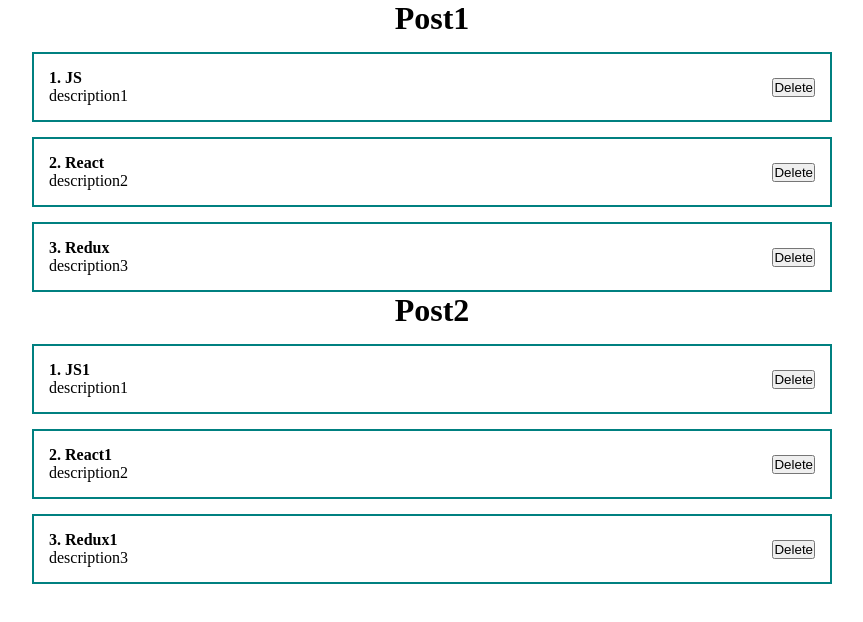
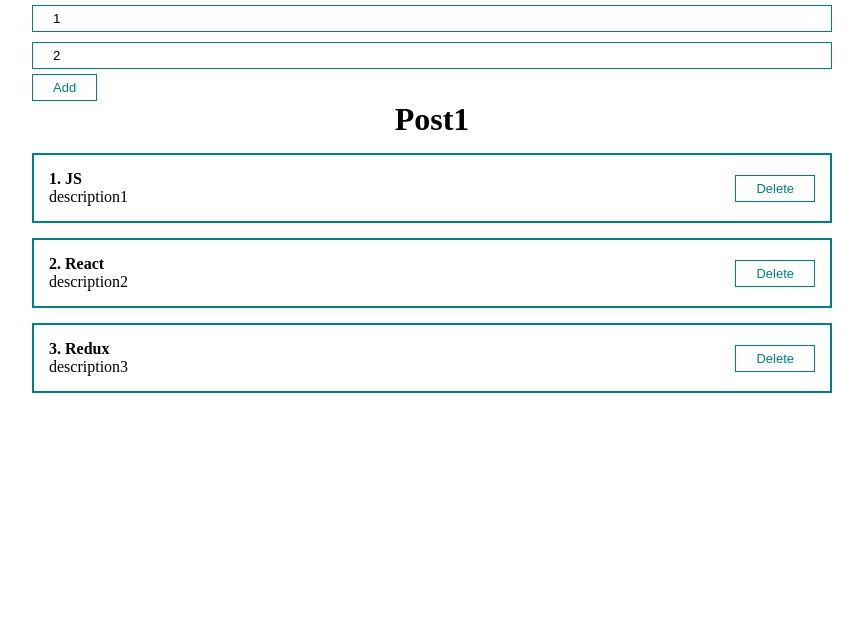
Before and after one commit to 7710407/react-sourcecode, a React (Create React App) app in the folder react-lessons/: page / in a window 1280 px wide. Shown: the top 622 px of the page, without its empty margins (208-1071 px from the left). Built offline with nearby package versions, Linux system fonts and the light colour scheme.

Commit message:
Added posts adding functionallity

```diff
--- a/react-lessons/src/App.js
+++ b/react-lessons/src/App.js
@@ -1,24 +1,47 @@
-import './styles/App.css';
-import { useState } from 'react';
-import PostList from './components/PostList';
+import "./styles/App.css";
+import { useState } from "react";
+import PostList from "./components/PostList";
+import MyButton from "./UI/button/MyButton";
+import MyInput from "./UI/input/MyInput";
 
 function App() {
   const [posts, setPosts] = useState([
-    {id:1, title:'JS', body:'description1'},
-    {id:2, title:'React', body:'description2'},
-    {id:3, title:'Redux', body:'description3'}
-    ]);
+    { id: 1, title: "JS", body: "description1" },
+    { id: 2, title: "React", body: "description2" },
+    { id: 3, title: "Redux", body: "description3" },
+  ]);
 
-  const [posts2, setPosts1] = useState([
-    {id:1, title:'JS1', body:'description1'},
-    {id:2, title:'React1', body:'description2'},
-    {id:3, title:'Redux1', body:'description3'}
-    ]);
+  const [title, setTitle] = useState("1")
+  const [body, setBody] = useState("2")
+  const addNewPost = (e) => {
+    e.preventDefault();
+    const newPost = {
+      id: Date.now(),
+      title,
+      body,
+    };
+    setPosts([...posts, newPost])
+    setTitle('')
+    setBody('')
+    // console.log(newPost)
+  }
 
   return (
     <div className="App">
-      <PostList posts={posts} title={"Post1"}/>
-      <PostList posts={posts2} title={"Post2"}/>
+      <form>
+        <MyInput
+        onChange={(e)=>setTitle(e.target.value)}
+        value={title}
+        type='text'
+        placeholder="post name" />
+        <MyInput
+        onChange={(e)=>setBody(e.target.value)}
+        value={body}
+        type='text'
+        placeholder="post description" />
+      <MyButton onClick={addNewPost}>Add</MyButton>
+      </form>
+      <PostList posts={posts} title={"Post1"} />
     </div>
   );
 }
--- /dev/null
+++ b/react-lessons/src/UI/button/MyButton.jsx
@@ -0,0 +1,10 @@
+import React from 'react'
+import styles from './MyButton.module.css'
+
+const MyButton = ({children, ...props}) => {
+  return (
+    <button {...props} className={styles.myBtn}>{children}</button>
+  )
+}
+
+export default MyButton
--- /dev/null
+++ b/react-lessons/src/UI/button/MyButton.module.css
@@ -0,0 +1,8 @@
+.myBtn {
+    padding: 5px 20px;
+    color: teal;
+    font-size: 13px;
+    background: transparent;
+    border: 1px solid teal;
+    cursor: pointer;
+}
--- /dev/null
+++ b/react-lessons/src/UI/input/MyInput.jsx
@@ -0,0 +1,9 @@
+import style from './MyInput.module.css'
+
+const MyInput = (props) => {
+  return (
+    <input className={style.myInp} {...props} />
+  )
+}
+
+export default MyInput
--- /dev/null
+++ b/react-lessons/src/UI/input/MyInput.module.css
@@ -0,0 +1,6 @@
+.myInp {
+    width: 100%;
+    padding: 5px 20px;
+    margin: 5px 0;
+    border: 1px solid teal;
+}
--- a/react-lessons/src/components/PostItem.jsx
+++ b/react-lessons/src/components/PostItem.jsx
@@ -1,16 +1,16 @@
 import React from 'react'
+import MyButton from '../UI/button/MyButton'
 
 const PostItem = (props) => {
-    console.log(props)
 
     return (
     <div className='post'>
         <div className='post_content'>
-            <strong>{props.post.id}. {props.post.title}</strong>
+            <strong>{props.number}. {props.post.title}</strong>
             <p>{props.post.body}</p>
         </div>
         <div className='post_btns'>
-            <button>Delete</button>
+            <MyButton>Delete</MyButton>
         </div>
     </div>
     )
--- a/react-lessons/src/components/PostList.jsx
+++ b/react-lessons/src/components/PostList.jsx
@@ -4,11 +4,12 @@
 
 
 const PostList = ({posts, title}) => {
+    let index = 0
     return (
     <div>
         <h1 style={{textAlign: 'center'}}>{title}</h1>
-            {posts.map((post) => (
-                <PostItem post={post} key={post.id} />
+            {posts.map((post, index) => ( // via :: a[i] == v
+                <PostItem number={index + 1} post={post} key={post.id} />
             ))}
     </div>
     )
```
